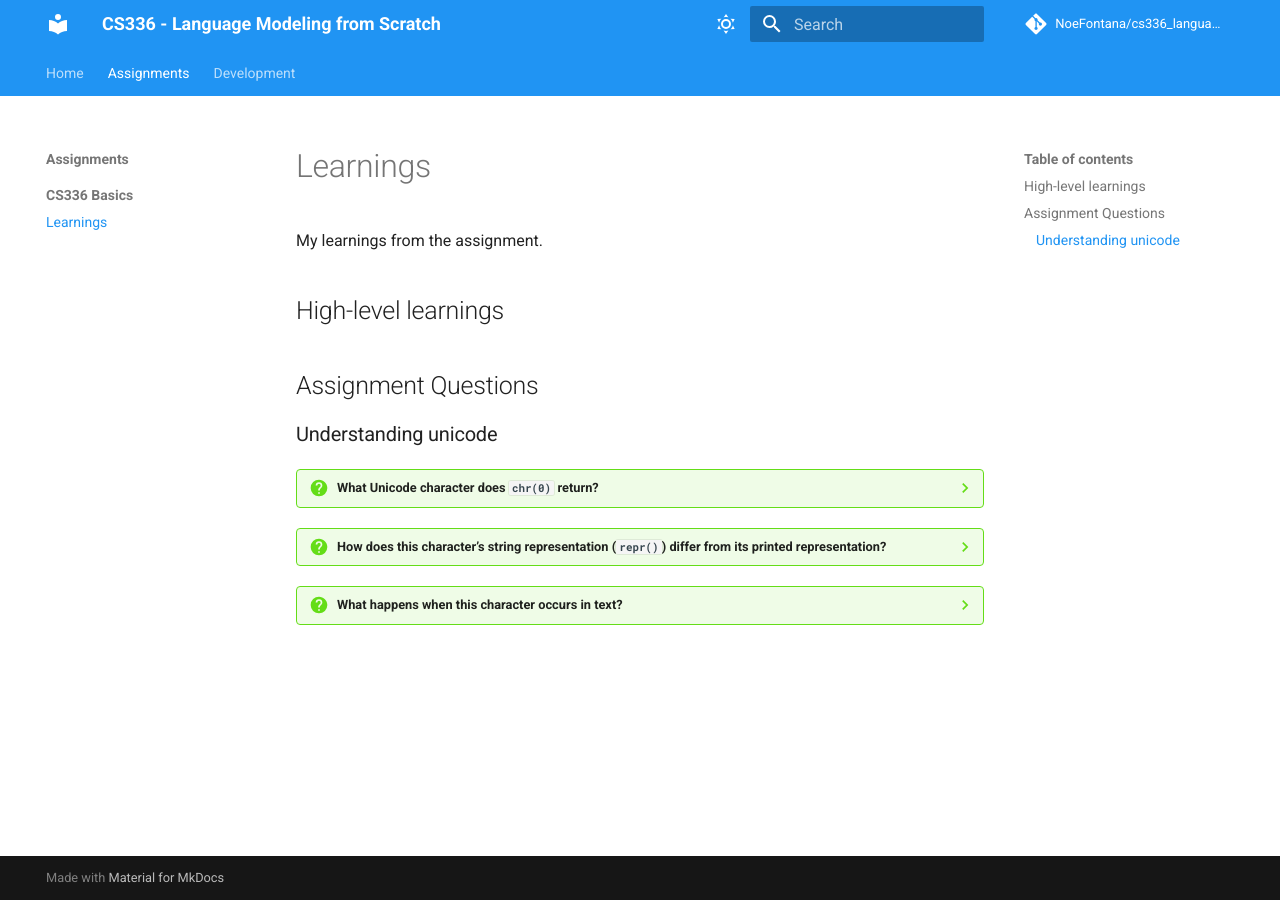
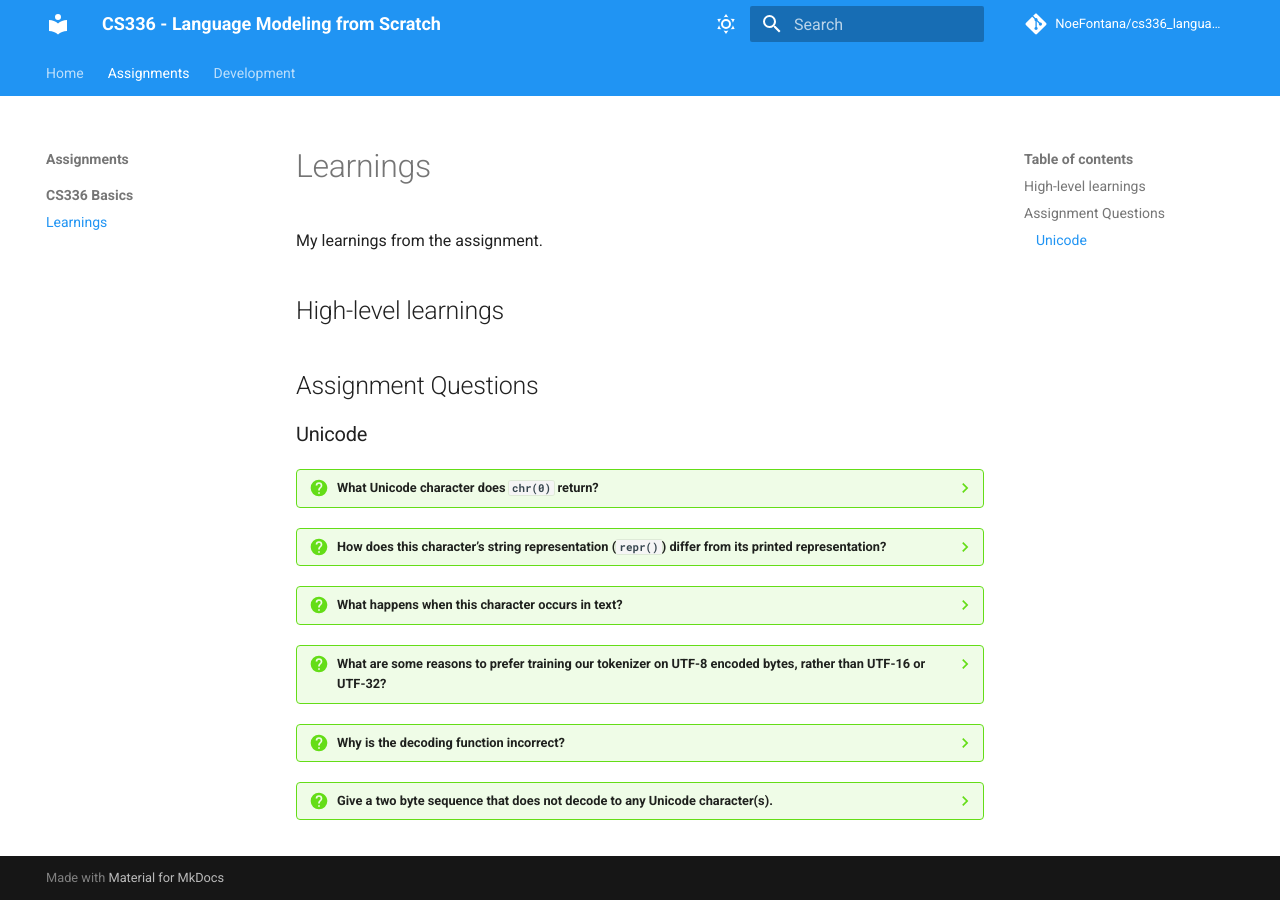
Before and after one commit to NoeFontana/cs336_language_model, an MkDocs documentation site: the page built from docs/assignments/cs336_basics/learnings.md, in a window 1280 px wide. Built offline with MkDocs 1.6.1 and Material for MkDocs 9.7.7, drawn with Linux system fonts in a browser that asks for light colours; comment, search, counter and statistics services are not loaded.

Commit message:
feat: learning about utf-8

```diff
--- a/docs/assignments/cs336_basics/learnings.md
+++ b/docs/assignments/cs336_basics/learnings.md
@@ -6,7 +6,7 @@ My learnings from the assignment.
 
 ## Assignment Questions
 
-### Understanding unicode
+### Unicode
 
 <!-- prettier-ignore-start -->
 ??? question "What Unicode character does `chr(0)` return?"
@@ -17,4 +17,16 @@ My learnings from the assignment.
 
 ??? question "What happens when this character occurs in text?"
     When added to a string, its string representation is stored as is. When printed, this `NULL` character is non-visible.
+
+??? question "What are some reasons to prefer training our tokenizer on UTF-8 encoded bytes, rather than UTF-16 or UTF-32?"
+    - The longer sequence of byte values (resp. 2x and 4x) lead to worse compression ratio.
+    - All default ascii characters, which are likely the most common characters in standard text, can be represented using a single byte.
+
+??? question "Why is the decoding function incorrect?"
+    This function decodes the bytestring byte-by-byte. It will thus fail for characters that are encoded on multiple bytes.
+    An example input bytestring that yields incorrect results is the encoding for é `b'\xc3\xa9'`
+
+??? question "Give a two byte sequence that does not decode to any Unicode character(s)."
+    `b'\xc3\x41'` is such a sequence. While the first byte is valid, the second byte is invalid as its binary form highest order bits don't match `10`.
+
 <!-- prettier-ignore-end -->
```
